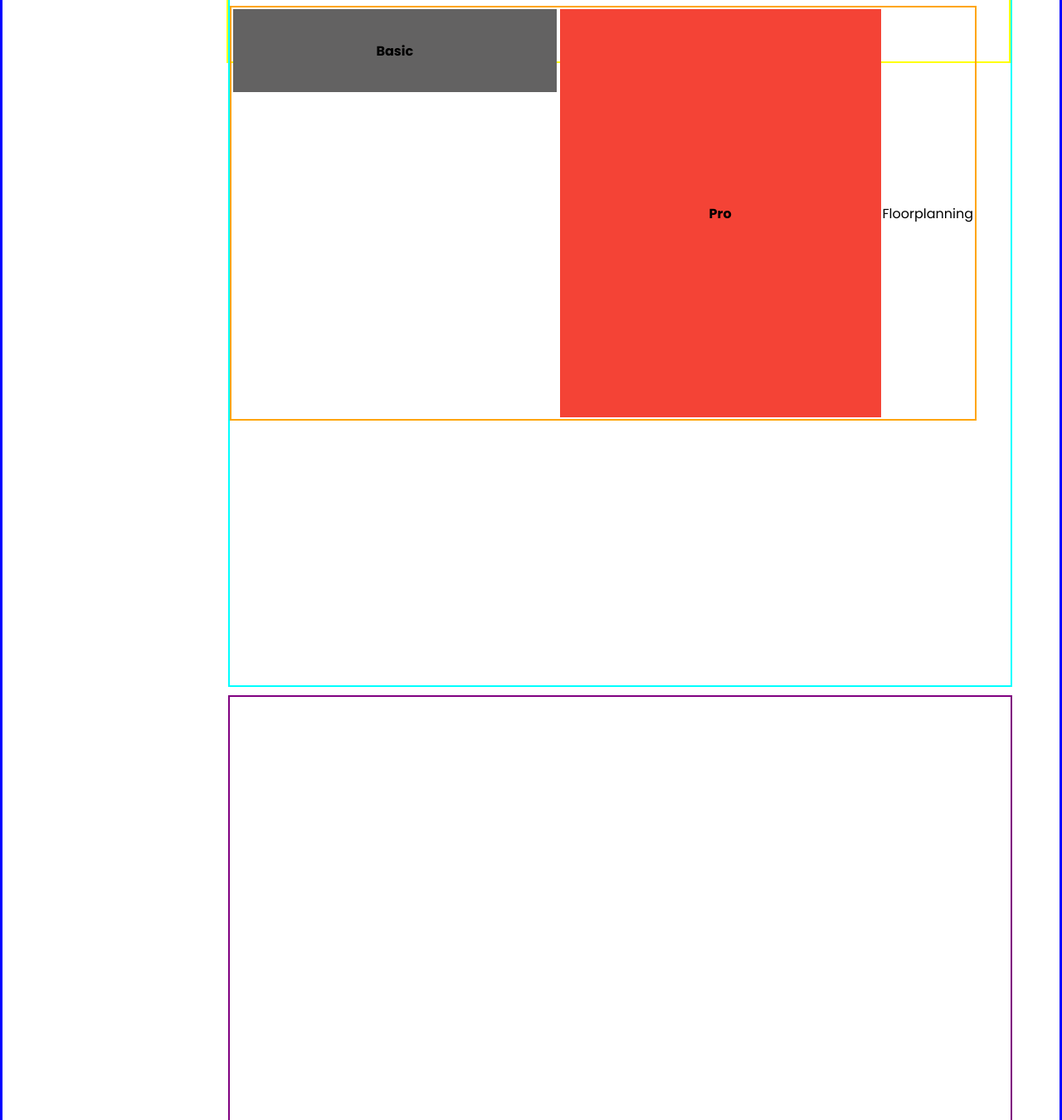
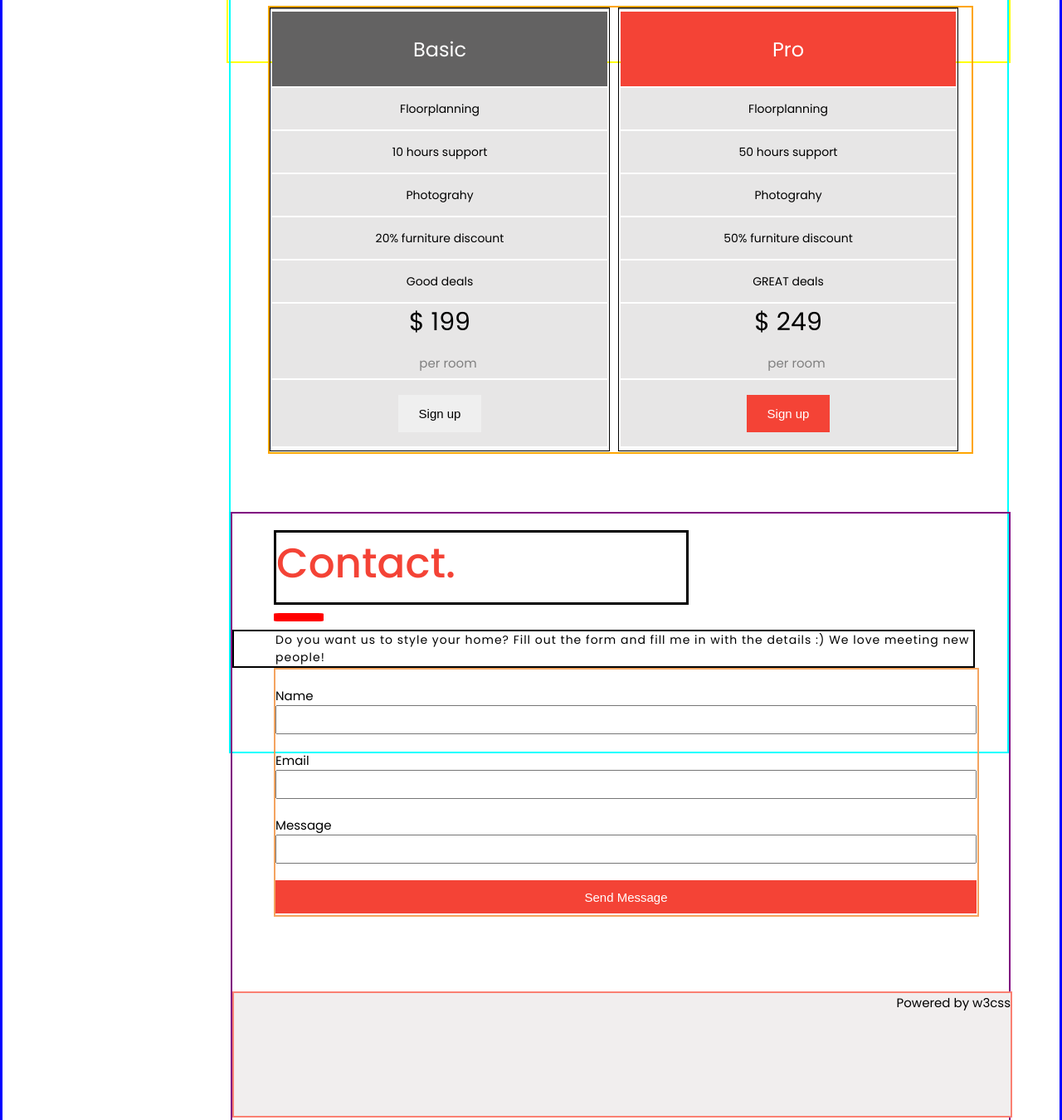
Before and after one commit to carmelngoyi/Interior-Design-Template, a plain HTML site: page index.html in a window 1280 px wide. Shown: the part 3267-4617 px from the top of the page at 83% size. Drawn offline with Linux system fonts and the light colour scheme.

Commit message:
added a footer

```diff
--- a/index.html
+++ b/index.html
@@ -7,7 +7,7 @@
     <style>
         @import url('https://fonts.googleapis.com/css2?family=Montserrat:ital,wght@0,100..900;1,100..900&family=Open+Sans:ital,wght@0,300..800;1,300..800&family=Poppins:ital,wght@0,100;0,200;0,300;0,400;0,500;0,600;0,700;0,800;0,900;1,100;1,200;1,300;1,400;1,500;1,600;1,700;1,800;1,900&display=swap');
         </style>
-    <title>Document</title>
+    <title>Interior Design Template</title>
 </head>
 <body>
     <div class="main-div">
@@ -102,20 +102,85 @@
         <div class="basic-div">
           <table>
             <th class="basic">Basic</th>
-
+            <tr>
+            <td>Floorplanning</td>
+            </tr>
+            <hr>
+            <tr>
+            <td>10 hours support</td>
+            </tr>
+            <tr>
+              <td>Photograhy</td>
+              </tr>
+              <tr>
+              <td>20% furniture discount</td>
+              </tr>
+              <tr>
+                <td>Good deals</td>
+                </tr>
+                <tr>
+                  <td class="amount">$ 199<br><span>per room</span></td>
+                  </tr>
+                  <tr>
+                    <td class="buttons"><button class="button-1">Sign up</button></td>
+                    </tr>
           </table>
         </div>
-        <div class="pro-div"></div>
+        <div class="pro-div">
         <table>
           <th class="pro">Pro</th>
-          <td>Floorplanning</td>
+          <tr>
+            <td>Floorplanning</td>
+            </tr>
+            <hr>
+            <tr>
+            <td>50 hours support</td>
+            </tr>
+            <tr>
+              <td>Photograhy</td>
+              </tr>
+              <tr>
+              <td>50% furniture discount</td>
+              </tr>
+              <tr>
+                <td>GREAT deals</td>
+                </tr>
+                <tr>
+                  <td class="amount">$ 249<br><span>per room</span></td>
+                  </tr>
+                  <tr>
+                    <td class="buttons"><button class="button-2">Sign up</button></td>
+                    </tr>
         </table>
       </div>
         </div>
 
 
-    <div class="contact-div"></div>
-    <div class="footer-div"></div>
+    <div class="contact-div">
+    <h2>Contact.</h2>
+    <div class="red-bar"></div>
+     <p>Do you want us to style your home? Fill out the form and fill me in with the details :) We love meeting new people!</p>
+    <div class="form">
+     <form>
+    <div class="name-label">
+    <label for="fname"> Name</label><br>
+  <input type="text" id="fname" name="fname"><br>
+    </div>
+    <div class="email">
+  <label for="lname">Email</label><br>
+  <input type="text" id="lname" name="lname"><br>
+    </div>
+    <div class="message">
+  <label for="lname">Message</label><br>
+  <input type="text" id="lname" name="lname">
+    </div>
+  </form>
+  <button class="send-mssg">Send Message</button>
+    </div>
+    <div class="footer-div">
+        <a href="https://www.w3schools.com/w3css/default.asp">Powered by w3css
+      </a>
+    </div>
     </div>
 </body>
 </html>
--- a/style.css
+++ b/style.css
@@ -47,6 +47,11 @@ body{
     margin-left: 20px;
     margin-top: 30px;
     line-height: 35px;
+}
+
+.navbar :hover{
+   background-color: #ffffff;
+    color: black;
 }
 
 .list{
@@ -122,9 +127,6 @@ h2{
     margin-top: 100px;
 }
 
-.line{
-
-}
 p{
     width: 895px;
     border: 2px solid black;
@@ -196,12 +198,12 @@ border: 2px solid black;
     background-color: rgb(243, 240, 240);
     border: 2px solid purple;
 }
-.teams{
-    /* width: 300px;
+/* .teams{
+    width: 300px;
     border: 2px solid black;
     gap: 15px;
-    display: flex; */
-}
+    display: flex;
+} */
 
 .team{
     width: 910px;
@@ -211,27 +213,35 @@ border: 2px solid black;
 }
 
 .packages-div{
-    width: 945px;
-    height: 130vh;
+    width: 940px;
+    height: 140vh;
     border: 2px solid aqua;
     margin-left: auto;
     margin-top: 60px;
 }
 
 .contact-div{
-    width: 945px;
+    width: 940px;
     height: 100vh;
     border: 2px solid purple;
     margin-left: auto;
-    margin-top: 10px;
+    margin-top: 70px;
 }
 
 .footer-div{
-  width: 945px;
+  width: 940px;
   height: 19vh;
   border: 2px solid salmon ;
   margin-left: auto;
-  margin-top: 20px;
+  margin-top: 90px;
+  text-align: right;
+  background-color: #f1eeee;
+  font-size: 15px;
+}
+
+a{
+    text-decoration: none;
+    color: black;
 }
 
 h3{
@@ -249,22 +259,126 @@ span{
 }
 
 .tables{
-    width: 900px;
-    height: 500px;
+    width: 850px;
+    height: 540px;
     margin-top: 10px;
+    margin-left: 45px;
     display: flex;
     border: 2px solid orange;
 }
 
 th{
-    width: 400px;
-    height: 100px;
+    width: 410px;
+    height: 90px;
+    color: #ffffff;
+    font-size: 24px;
+    font-weight: 400;
 }
 
+.basic-div{
+    width: 410px;
+  height:535px ;
+  border: 1px solid black;
+}
 .basic{
     background-color: rgb(99, 98, 98);
+
+
+}
+
+.pro-div{
+  width: 410px;
+  height:535px ;
+  border: 1px solid black;
+  margin-left: 10px;
 }
 
 .pro{
     background-color: #f44336;
+
 }
+
+td{
+    height: 50px;
+    text-align: center;
+    font-size: 14px;
+    background-color: rgb(231, 230, 230);
+
+}
+
+.form{
+    width: 850px;
+    height: 300px;
+    margin-left: 50px;
+    border: 2px solid sandybrown;
+}
+
+.amount{
+    font-size: 30px;
+}
+
+hr{
+    background-color: grey;
+}
+
+.button-2{
+    width: 100px;
+    height: 45px;
+    border: none;
+    background-color: #f44336;
+    color: #ffffff;
+    font-size: 15px;
+}
+
+.button-1{
+    width: 100px;
+    height: 45px;
+    border: none;
+    color: black;
+    font-size: 15px;
+}
+
+.buttons{
+    height: 80px;
+}
+
+.buttons :hover{
+    background-color: black;
+    color: #ffffff;
+    cursor: pointer;
+}
+
+input{
+    width: 845px;
+    height: 35px;
+}
+
+.name-label{
+    margin-top: 20px;
+    font-size: 15px;
+}
+
+.email{
+    margin-top: 20px;
+    font-size: 15px;
+}
+
+.message{
+    margin-top: 20px;
+    font-size: 15px;
+}
+
+.send-mssg{
+    width: 845px;
+    height: 40px;
+    margin-top: 20px;
+    background-color: #f44336;
+    border: none;
+    color: #ffffff;
+    font-size: 15px;
+}
+
+.send-mssg :hover{
+    background-color: grey;
+    color: black;
+}
```
